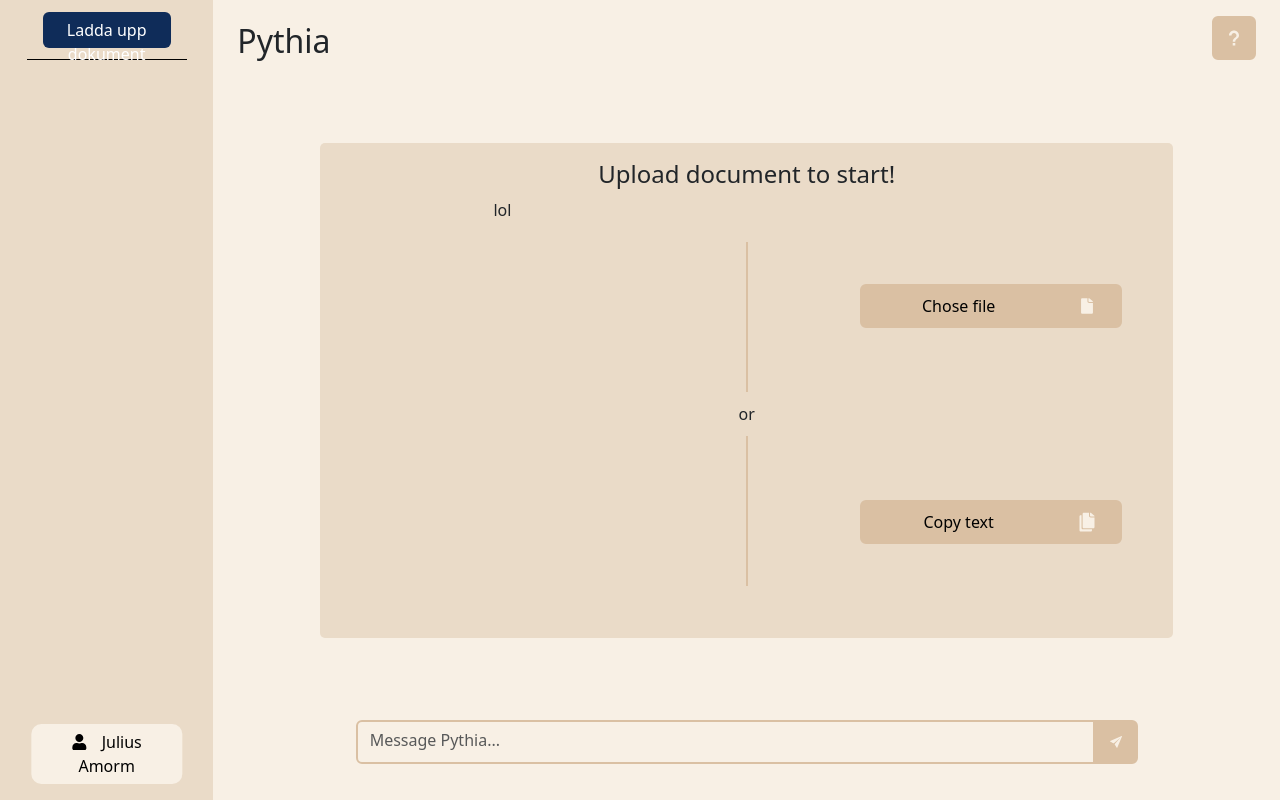
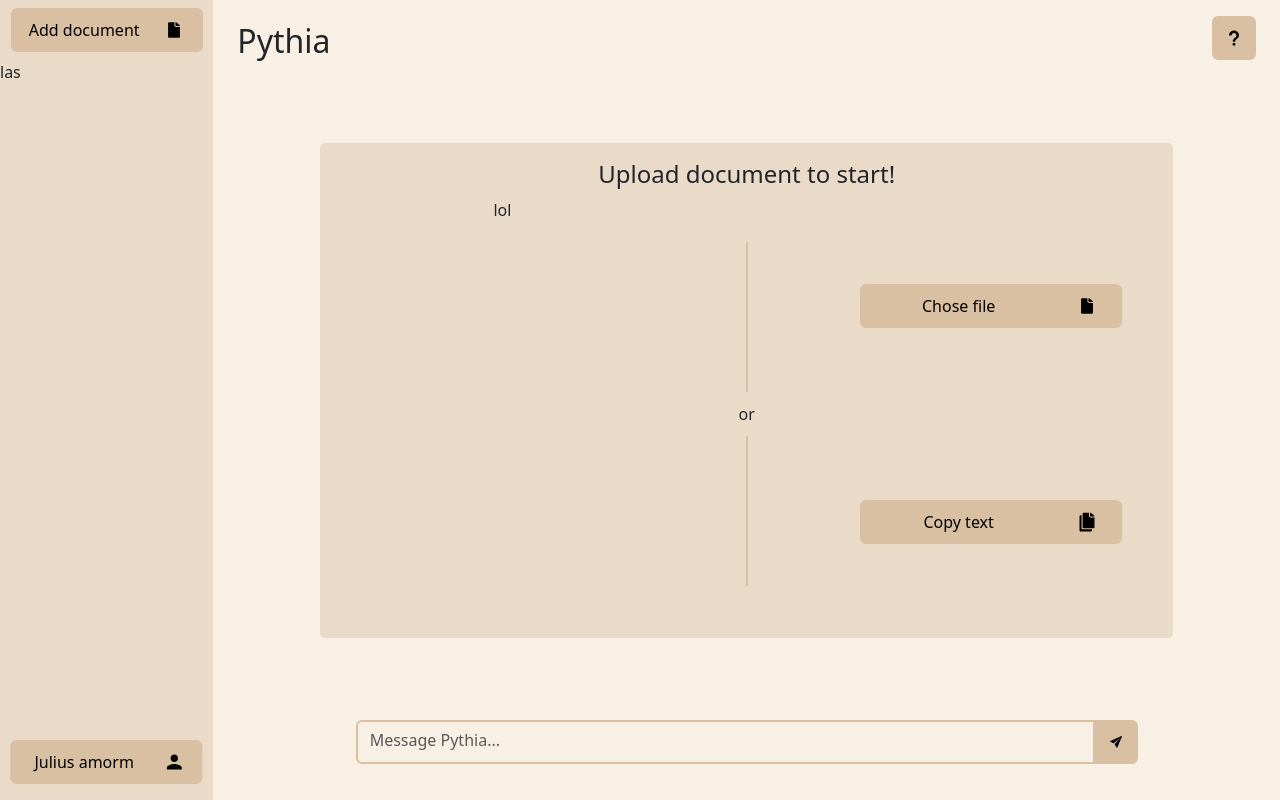
Before and after one commit to vilu9169/KandDOM, a React (Create React App) app in the folder frontend/: page / in a window 1280 px wide. Built offline with nearby package versions, Linux system fonts and the light colour scheme.

Commit message:
integrerade gitmerge via viktor

```diff
--- a/frontend/src/components/SideMenuBottom.js
+++ b/frontend/src/components/SideMenuBottom.js
@@ -5,15 +5,21 @@ import ButtonGroup from "react-bootstrap/ButtonGroup";
 import { useContext, useRef, useState, useEffect } from "react";
 import { IoIosSettings } from "react-icons/io";
 import { IoIosLogOut } from "react-icons/io";
+import { IoMdPerson } from "react-icons/io";
+
+import Row from "react-bootstrap/Row";
 import { Transition } from "react-transition-group";
 import { AppContext } from "./ShowSettingsHandler";
 import { useNavigate } from "react-router-dom"; // Import useNavigate
 import LogIn from "./LogIn";
+
+import Collapse from "react-bootstrap/Collapse";
+import Fade from "react-bootstrap/Fade";
 function SideMenuBottom() {
   const [isVisible, setIsVisible] = useState(false);
-  const { handleButtonClick } = useContext(AppContext)
-  const innerContainerRef = useRef(null)
-  const personRef = useRef(null)
+  const { handleButtonClick } = useContext(AppContext);
+  const innerContainerRef = useRef(null);
+  const personRef = useRef(null);
   const navigate = useNavigate();
 
   const toggleVisibility = () => {
@@ -33,7 +39,7 @@ function SideMenuBottom() {
         isVisible &&
         !personRef.current.contains(event.target) &&
         innerContainerRef.current &&
-        !innerContainerRef.current.contains(event.target)
+        !innerContainerRef.current.contains(event.target) //kan ta bort denna, försvinner ännu vid nästa knapptryck
       ) {
         toggleVisibility(); // Trigger the handleButtonClick function
       }
@@ -49,34 +55,54 @@ function SideMenuBottom() {
   }, [toggleVisibility]); // Include handleButtonClick in the dependency array
 
   return (
-    <Container className="position-relative">
-      <Container className=" position-absolute bottom-0 start-50 translate-middle-x mb-3">
-        <Transition in={isVisible} timeout={0}>
-        {(isVisible) => <Container ref={innerContainerRef} style={{ transition:'opacity .2s ease-in-out', opacity: isVisible === 'entered' ? 1 : 0,}}>
-            <ButtonGroup vertical className="w-100 bg-3 button-group-user">
-              <Button onClick={handleButtonClick} className="settings-button ">
-                <IoIosSettings size={25} className="settings-icon" />
-                Settings
+      <Container className="p-0 m-0 position-absolute bottom-0 start-50 translate-middle-x mb-3">
+        <Fade in={isVisible}>
+          <Container
+            className="p-0 w-90 bg-1 user-pop-up-container"
+            ref={innerContainerRef}
+          >
+            <Row className="p-0 m-0 h-50 w-100 ">
+              <Button
+                onClick={handleButtonClick}
+                className="m-auto bg-1 w-90 pop-up-button d-flex justify-content-center align-items-center p-1"
+              >
+                <span className="text-center justify-content-center d-flex align-items-center w-75">
+                  Settings
+                </span>
+                <span className="w-25 justify-content-center d-flex align-items-center">
+                  <IoIosSettings className="size-20" />
+                </span>
               </Button>
-              <Button onClick={handleLogout} className="logout-button">
-                <IoIosLogOut size={25} className="logout-icon" />
-                Log Out
+            </Row>
+            <Row className="p-0 m-0 h-50 w-100">
+              {" "}
+              <Button
+                onClick={handleLogout}
+                className="m-auto bg-1 w-90 pop-up-button d-flex justify-content-center align-items-center p-1"
+              >
+                <span className="text-center justify-content-center d-flex align-items-center w-75">
+                  Log Out
+                </span>
+                <span className="w-25 justify-content-center d-flex align-items-center">
+                  <IoIosLogOut className="size-20" />
+                </span>
               </Button>
-            </ButtonGroup>
-          </Container>}
-        </Transition>
+            </Row>
+          </Container>
+        </Fade>
         <Button
           ref={personRef}
-          className="bg-1 border-0 text-black person-button"
           onClick={toggleVisibility}
+          className="m-auto bg-3 w-90 wide-button d-flex justify-content-center align-items-center p-1"
         >
-          {" "}
-          <FaUser className="user-icon" /> Julius Amorm
+          <span className="text-center justify-content-center d-flex align-items-center w-75">
+            Julius amorm
+          </span>
+          <span className="w-25 justify-content-center d-flex align-items-center">
+            <IoMdPerson className="size-20" />
+          </span>
         </Button>
       </Container>
-
-    </Container>
-
   );
 }
 
--- a/frontend/src/components/SideMenuTop.js
+++ b/frontend/src/components/SideMenuTop.js
@@ -1,13 +1,14 @@
 import { Button, Container } from "react-bootstrap";
-
+import { IoIosDocument } from "react-icons/io";
 
 
 function SideMenuTop() {
 
     return (
-        <Container className=" w-75 h-10 border-black border-bottom">
-            <Button className="top-menu-button">
-                Ladda upp dokument
+        <Container className="p-0 w-100 h-100 justify-content-center d-flex align-items-center">
+            <Button className="m-auto bg-3 w-90 wide-button d-flex justify-content-center align-items-center p-1">
+              <span className="text-center justify-content-center d-flex align-items-center w-75">Add document</span>
+              <span className="w-25 justify-content-center d-flex align-items-center"><IoIosDocument className="size-20" /></span>
             </Button>
         </Container>
     );
--- a/frontend/src/components/start.js
+++ b/frontend/src/components/start.js
@@ -3,10 +3,8 @@ import Row from "react-bootstrap/Row";
 import Container from "react-bootstrap/Container";
 import Button from "react-bootstrap/Button";
 import MyForm from "./Form";
-import UploadFileWindow from "./UploadFileWindow"
+import UploadFileWindow from "./UploadFileWindow";
 import { IoMdHelp } from "react-icons/io";
-
-
 
 import SideMenuBottom from "./SideMenuBottom";
 import SettingsMenu from "./SettingsMenu";
@@ -20,11 +18,12 @@ function Start() {
   return (
     <Container fluid className="position-absolute h-100 text-center bg-3">
       <Row className="h-100">
-        <Col color="" className="col-2 sidemenu">
-          <Row className="h-75 bg-2 position-relative">
+        <Col color="" className="col-2 sidemenu d-flex flex-column">
+          <Row className="h-60px bg-2 position-relative">
             <SideMenuTop />
           </Row>
-          <Row className="h-25  bg-2">
+          <Row className="flex-grow-1  bg-2">las</Row>
+          <Row className="h-80px  bg-2">
             <SideMenuBottom />
           </Row>
         </Col>
@@ -33,19 +32,17 @@ function Start() {
             <Row className="h-100 bg-1 m-auto">
               <Col className="col-6 h-100 bg-1 align-items-end d-flex justify-content-start">
                 <h2 className="p-0 m-0">Pythia</h2>
-                {/* Add company icon */ }
+                {/* Add company icon */}
               </Col>
               <Col className="col-6 h-100 d-flex align-items-end justify-content-end">
                 <Button className="bg-3 rect-button align-items-center d-flex justify-content-center p-0">
-                <IoMdHelp className="size-20" />
-
+                  <IoMdHelp className="size-20" />
                 </Button>
               </Col>
             </Row>
           </Row>
           <Row className="flex-grow-1 bg-1">
             <UploadFileWindow></UploadFileWindow>
-
           </Row>
           <Row className="h-80px bg-1 align-items-top">
             <MyForm></MyForm>
--- a/frontend/src/index.css
+++ b/frontend/src/index.css
@@ -24,11 +24,6 @@
 
 .h-15 {
   height: 15%;
-}
-
-.sidemenu {
-  min-width: 200px;
-  min-height: 100%;
 }
 
 /* Form CSS */
@@ -77,12 +72,22 @@
   box-shadow: 10px 10px var(--color-4);
   transition: box-shadow 0.3s ease;
 }
+.pop-up-button {
+  color: black !important;
+  border: 2px solid var(--color-1) !important;
+  border-radius: 5px;
+  height: 44px !important;
+  transition: background-color 0.3s ease;
+}
+
+.pop-up-button:hover {
+  background-color: var(--color-2) !important;
+  transition: background-color 0.3s ease;
+}
 .wide-button {
- font-weight: bold ;
   color: black !important;
   background-color: var(--color-3) !important;
   border: 2px solid var(--color-3) !important;
-
   border-radius: 5px;
   height: 44px;
 }
@@ -104,18 +109,17 @@
   display: flex;
   height: 100%;
 }
-
 .h-80px {
   position: relative;
   height: 80px;
 }
 .h-60px {
   height: 60px;
-  position:relative;
-    z-index:999;
+  position: relative;
+  z-index: 999;
 }
 .size-20 {
-  color: var(--color-1) !important;
+  color: black !important;
   font-size: 20px !important;
 }
 .vertical-line {
@@ -138,6 +142,9 @@
   width: 80% !important;
   border-radius: 5px;
 }
+.w-90 {
+  width: 90% !important;
+}
 .h-90 {
   height: 90%;
 }
@@ -152,24 +159,7 @@
 
 /* SideMenuBottom CSS */
 
-.person-button{
-  width: 80%;
-  height: 60px;
-  border-radius: 10px !important;
-  margin-top: 10px;
-  bottom: 13px;
-}
-
-.logout-button{
-  width: 80% !important;
-  height: 60px;
-  background-color: var(--color-3) !important;
-  border: none !important;
-  margin: auto;
-  border-top: thin solid black !important;
-}
-
-.settings-button{
+.settings-button {
   z-index: 999;
   margin: auto;
   width: 80% !important;
@@ -179,50 +169,33 @@
   border-bottom: thin solid black !important;
 }
 
-.settings-icon {
-  margin-right: 10px;
-  margin-bottom: 2px;
-}
-
-.logout-icon{
-  transform: scaleX(-1);
-  margin-right: 10px;
-  margin-bottom: 2px;
-}
-
-.button-group-user{
+.user-pop-up-container{
+  height: 120px;
   margin-bottom: 10px;
   border-radius: 5px;
 }
-
-.user-icon {
-  margin-right: 10px;
-  margin-bottom: 4px;
-}
-
 
 /* --------------------- */
 
 /* SettingsWindow CSS */
 
-.settings-container{
+.settings-container {
   z-index: 1000;
   background-color: rgba(0, 0, 0, 0.336);
-  filter: blur(0.1);
   width: 100%;
   height: 100%;
   left: 0;
-  position:absolute !important;
+  position: absolute !important;
 }
 
-.settings-window{
+.settings-window {
   position: absolute;
   height: 50%;
   width: 35% !important;
   top: 50%;
   left: 50%;
   transform: translate(-50%, -50%);
-  background-color: white;
+  background-color: var(--color-1);
   border-radius: 10px;
 }
 
@@ -232,7 +205,7 @@
 
 .top-menu-button {
   position: absolute;
-  left:50%;
+  left: 50%;
   top: 5%;
   transform: translate(-50%, -50%);
   height: 6%;
@@ -240,14 +213,13 @@
   background-color: var(--color-4) !important;
   border: none !important;
 }
-.top-menu-button:hover{
+.top-menu-button:hover {
   filter: brightness(0.8);
 }
 
 /* --------------------- */
 
 /* LogIn CSS */
-
 
 .login-container {
   position: absolute;
@@ -256,14 +228,13 @@
   /* Add any additional styling for the container */
 }
 
-.image-column{
+.image-column {
   width: 100%;
   height: 100%;
   background-color: var(--color-4);
 }
 
-
-.login-column{
+.login-column {
   width: 100%;
   height: 100%;
   background-color: var(--color-3);
@@ -275,18 +246,14 @@
   top: 30%;
   left: 50%;
   transform: translate(-50%, -50%);
-
 }
-
-.login-group {
-}
-
 .login-form {
   background-color: var(--color-3) !important;
   border-bottom: thin solid black !important;
   border-radius: 0 !important;
 }
-.login-form:active , .login-form:focus{
+.login-form:active,
+.login-form:focus {
   background-color: var(--color-2) !important;
 }
 
```
Also changed, not shown: frontend/src/components/GerneralSettings.js (+9 -20 lines). Lines whose indentation alone changed are shown as unchanged.
